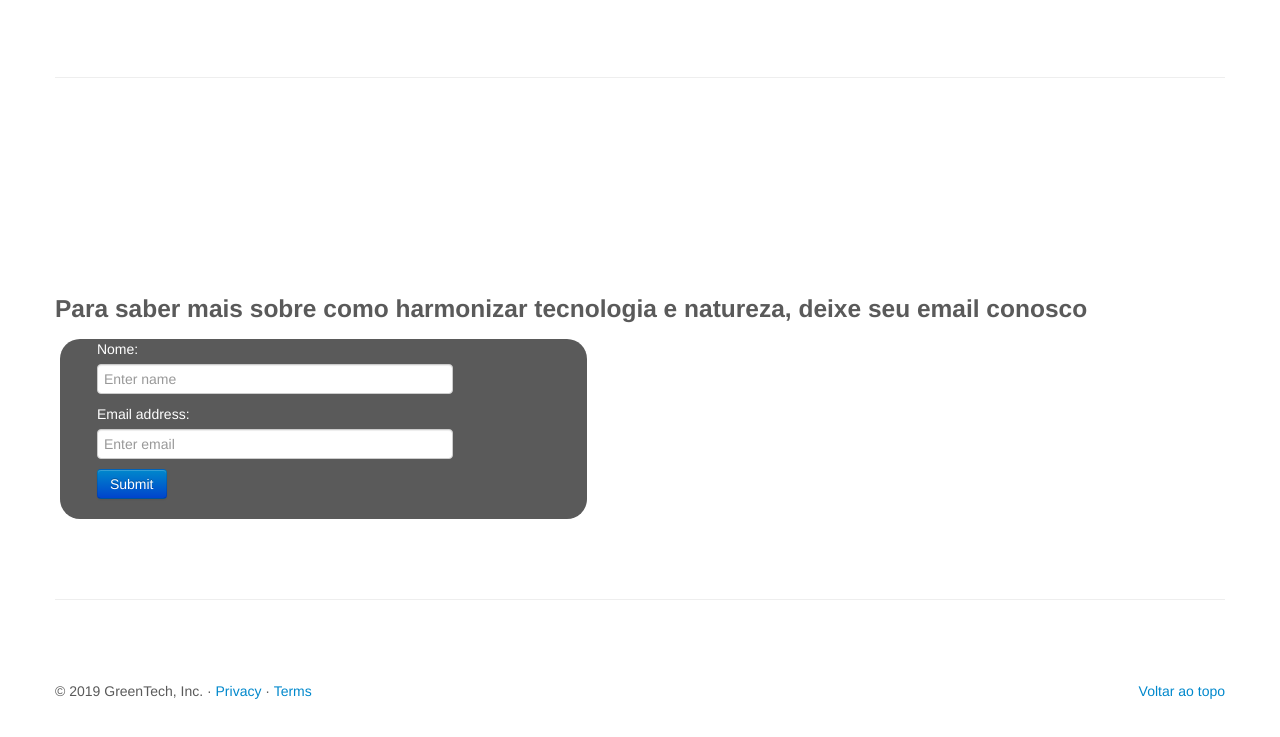
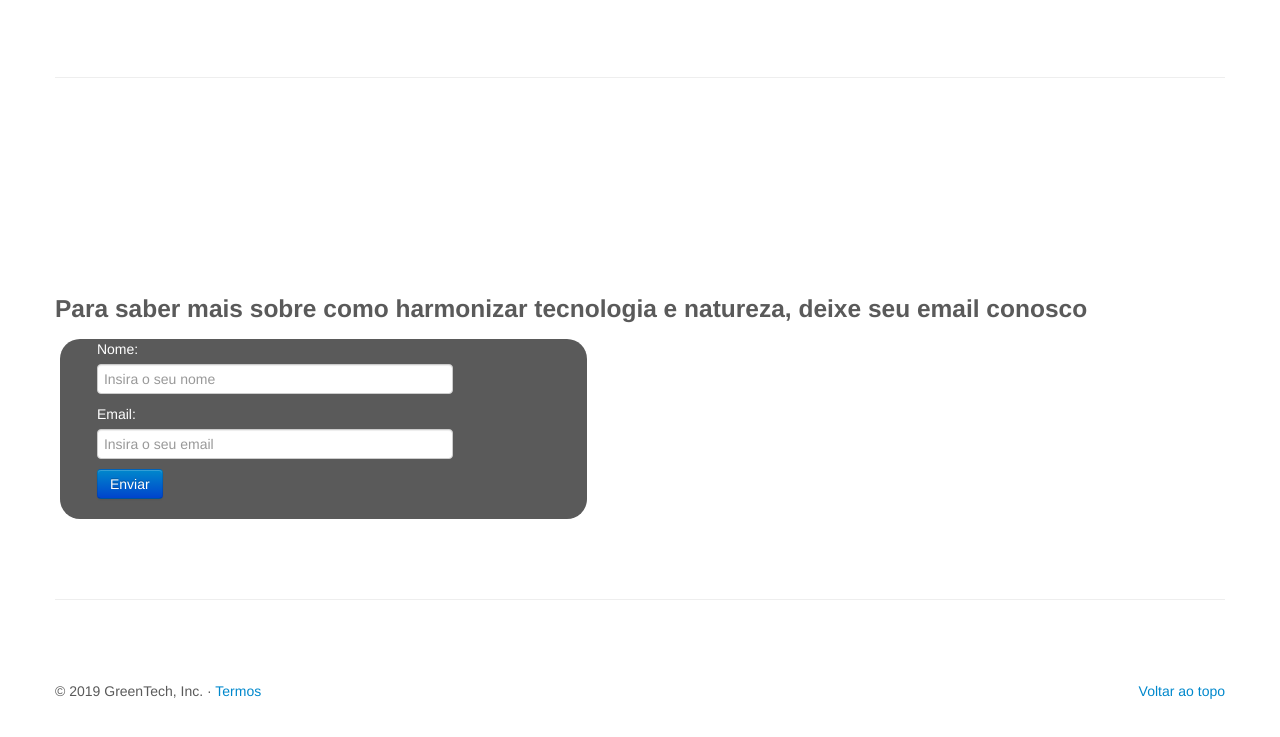
Before and after one commit to coderCadu/APS_Landing_Page, a plain HTML site: page index.html in a window 1280 px wide. Shown: the part 2799-3536 px from the top of the page. Drawn offline with Linux system fonts and the light colour scheme.

Commit message:
All in portuguese

```diff
--- a/index.html
+++ b/index.html
@@ -143,13 +143,13 @@
 
             <div class="form-group">
               <label for="InputName">Nome:</label>
-              <input type="text" class="form-control" id="InputName" aria-describedby="emailHelp" placeholder="Enter name" name="Name">
+              <input type="text" class="form-control" id="InputName" aria-describedby="emailHelp" placeholder="Insira o seu nome" name="Name">
             </div>
             <div class="form-group">
-              <label for="InputEmail">Email address:</label>
-              <input type="email" class="form-control" id="InputEmail" placeholder="Enter email" name="Email">
+              <label for="InputEmail">Email:</label>
+              <input type="email" class="form-control" id="InputEmail" placeholder="Insira o seu email" name="Email">
             </div>
-            <button type="submit" class="btn btn-primary">Submit</button>
+            <button type="submit" class="btn btn-primary">Enviar</button>
 
           </form>
         </div><!-- end form -->
@@ -162,7 +162,7 @@
       <!-- footer -->
       <footer>
         <p class="pull-right"><a href="#myCarousel">Voltar ao topo</a></p>
-        <p>&copy; 2019 GreenTech, Inc. &middot; <a href="#">Privacy</a> &middot; <a href="#">Terms</a></p>
+        <p>&copy; 2019 GreenTech, Inc. &middot; <a href="#">Termos</a></p>
       </footer><!-- end footer -->
 
     </div><!-- end container -->
```
